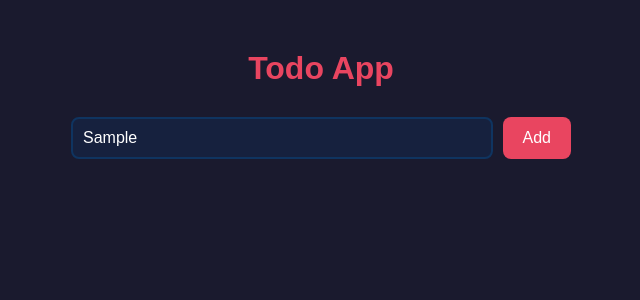
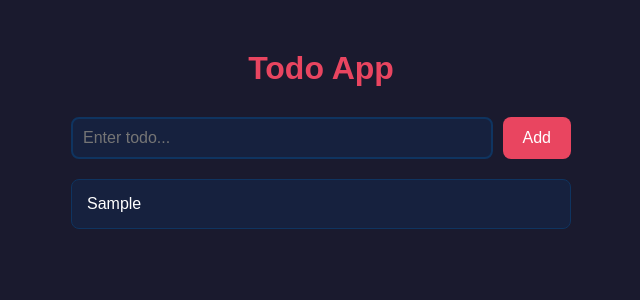
Before and after one commit to snehchakrapani/REACT, a React (Vite) app in the folder react-todo-app/: page / in a window 1280 px wide. Both pictures are taken after typing "Sample" into the empty fields and a click on the button "Add". Shown: the top 300 px of the page, without its empty margins (319-959 px from the left). Built offline with nearby package versions, Linux system fonts and the light colour scheme.

Commit message:
added todo functionality

```diff
--- a/react-todo-app/src/App.css
+++ b/react-todo-app/src/App.css
@@ -49,3 +49,17 @@ border: 2px solid #0f3460;
   cursor: pointer;
   font-size: 16px;
 }
+.todo-list{
+    list-style: none;
+}
+
+.todo-item{
+    background: #16213e;
+    padding: 15px;
+    margin-bottom: 10px;
+    border-radius: 8px;
+    display: flex;
+    justify-content: space-between;
+    align-items: center;
+    border: 1px solid #0f3460;
+}
--- a/react-todo-app/src/App.jsx
+++ b/react-todo-app/src/App.jsx
@@ -3,6 +3,14 @@ import './App.css'
 
 export default function App() {
     const [inpuValue, setInputValue] = useState('')
+    const [todos, setTodos] = useState([])
+
+    function addTodo(){
+        if(inpuValue === '')return
+        setTodos([...todos,{id:Date.now(),text:inpuValue,completed:false}])
+        setInputValue('')
+    }
+
   return (
     <div className="container">
       <h1>Todo App</h1>
@@ -13,9 +21,18 @@ export default function App() {
         placeholder = "Enter todo..."
         value={inpuValue}
         onChange={(e) => setInputValue(e.target.value)}
+        onKeyDown = {(e)=> e.key === 'Enter' && addTodo()}
     />
-    <button>Add</button>
+    <button onClick={addTodo}>Add</button>
     </div>
+
+    <ul className="todo list">
+        {todos.map(todo =>
+            <li key = {todo.id} className="todo-item">
+                <span>{todo.text}</span>
+                </li>
+        )}
+        </ul>
     </div>
   )
 }
```
